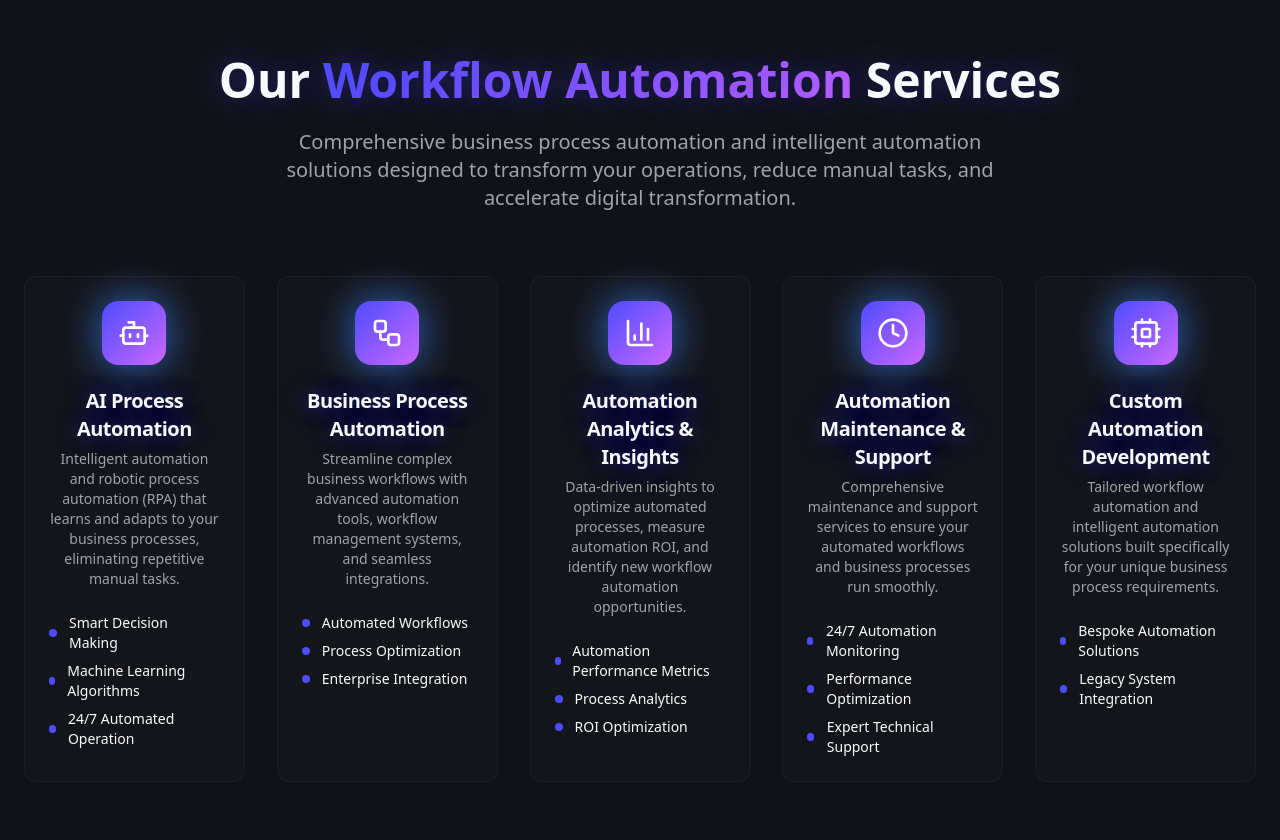
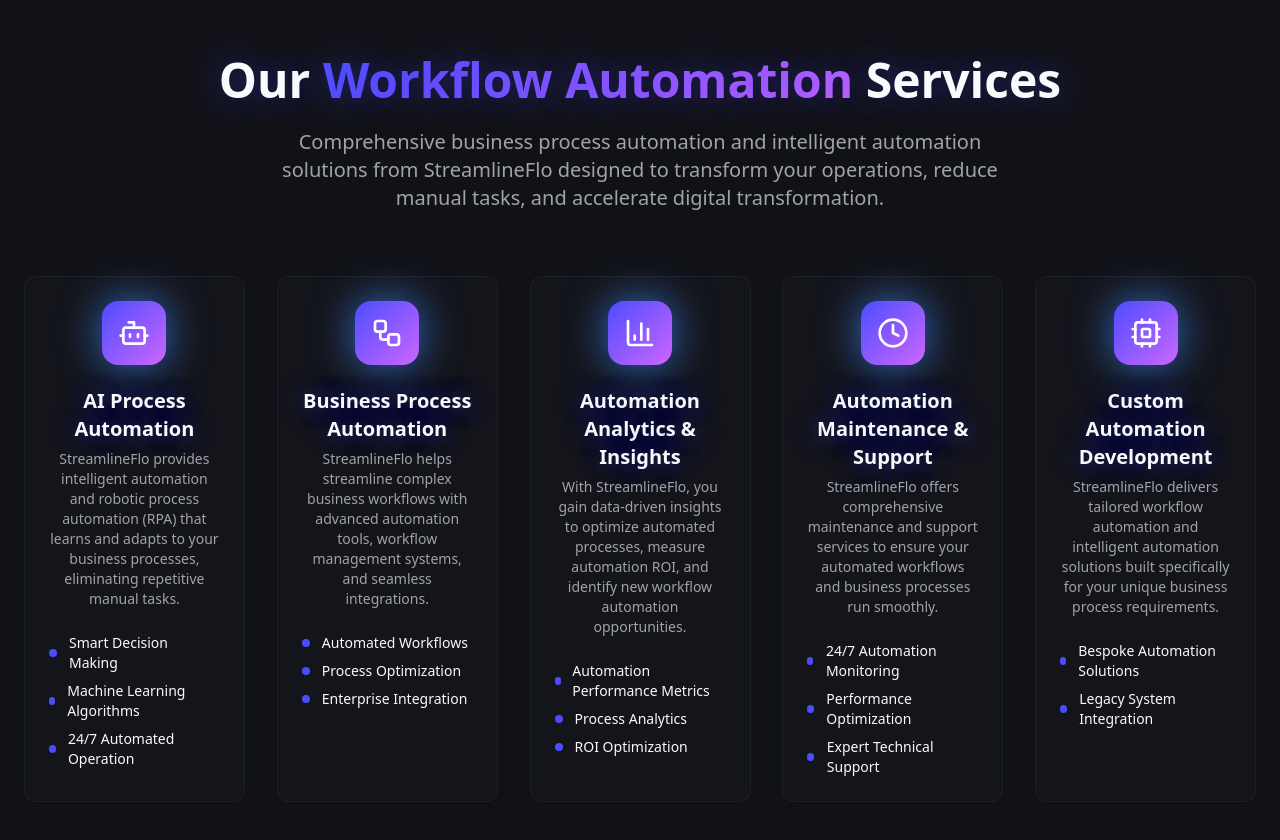
Before and after one commit to Deux11111111/streamlineflo, a React (Vite) app: page / in a window 1280 px wide. Shown: the part 840-1680 px from the top of the page. Built offline with nearby package versions, Linux system fonts and the light colour scheme.

Commit message:
Update Services.tsx

```diff
--- a/src/components/Services.tsx
+++ b/src/components/Services.tsx
@@ -1,4 +1,5 @@
-import { Card, CardContent, CardDescription, CardHeader, CardTitle } from "@/components/ui/card";
+// src/components/Services.tsx
+import { Card, CardContent, CardDescription, CardHeader } from "@/components/ui/card";
 import { Bot, Workflow, BarChart3, Clock, Cpu } from "lucide-react";
 
 const Services = () => {
@@ -6,31 +7,31 @@ const Services = () => {
     {
       icon: Bot,
       title: "AI Process Automation",
-      description: "Intelligent automation and robotic process automation (RPA) that learns and adapts to your business processes, eliminating repetitive manual tasks.",
+      description: "StreamlineFlo provides intelligent automation and robotic process automation (RPA) that learns and adapts to your business processes, eliminating repetitive manual tasks.",
       features: ["Smart Decision Making", "Machine Learning Algorithms", "24/7 Automated Operation"]
     },
     {
       icon: Workflow,
       title: "Business Process Automation",
-      description: "Streamline complex business workflows with advanced automation tools, workflow management systems, and seamless integrations.",
+      description: "StreamlineFlo helps streamline complex business workflows with advanced automation tools, workflow management systems, and seamless integrations.",
       features: ["Automated Workflows", "Process Optimization", "Enterprise Integration"]
     },
     {
       icon: BarChart3,
       title: "Automation Analytics & Insights",
-      description: "Data-driven insights to optimize automated processes, measure automation ROI, and identify new workflow automation opportunities.",
+      description: "With StreamlineFlo, you gain data-driven insights to optimize automated processes, measure automation ROI, and identify new workflow automation opportunities.",
       features: ["Automation Performance Metrics", "Process Analytics", "ROI Optimization"]
     },
     {
       icon: Clock,
       title: "Automation Maintenance & Support",
-      description: "Comprehensive maintenance and support services to ensure your automated workflows and business processes run smoothly.",
+      description: "StreamlineFlo offers comprehensive maintenance and support services to ensure your automated workflows and business processes run smoothly.",
       features: ["24/7 Automation Monitoring", "Performance Optimization", "Expert Technical Support"]
     },
     {
       icon: Cpu,
       title: "Custom Automation Development",
-      description: "Tailored workflow automation and intelligent automation solutions built specifically for your unique business process requirements.",
+      description: "StreamlineFlo delivers tailored workflow automation and intelligent automation solutions built specifically for your unique business process requirements.",
       features: ["Bespoke Automation Solutions", "Legacy System Integration"]
     }
   ];
@@ -43,8 +44,7 @@ const Services = () => {
             Our <span className="gradient-text">Workflow Automation</span> Services
           </h2>
           <p className="font-body text-xl text-muted-foreground max-w-3xl mx-auto">
-            Comprehensive business process automation and intelligent automation solutions designed to transform your operations,
-            reduce manual tasks, and accelerate digital transformation.
+            Comprehensive business process automation and intelligent automation solutions from StreamlineFlo designed to transform your operations, reduce manual tasks, and accelerate digital transformation.
           </p>
         </div>
 
@@ -52,6 +52,7 @@ const Services = () => {
           {services.map((service, index) => (
             <Card
               key={index}
+              aria-label={`Service: ${service.title} by StreamlineFlo`}
               className="card-glow hover-lift bg-card/80 backdrop-blur-sm border-border/50 animate-scale-in"
               style={{ animationDelay: `${index * 0.1}s` }}
             >
@@ -59,7 +60,7 @@ const Services = () => {
                 <div className="mx-auto w-16 h-16 bg-gradient-primary rounded-2xl flex items-center justify-center mb-4 animate-pulse-glow">
                   <service.icon className="w-8 h-8 text-white" />
                 </div>
-                <CardTitle className="font-display text-xl font-bold text-glow">{service.title}</CardTitle>
+                <h3 className="font-display text-xl font-bold text-glow">{service.title}</h3>
                 <CardDescription className="font-body text-muted-foreground">
                   {service.description}
                 </CardDescription>
```
